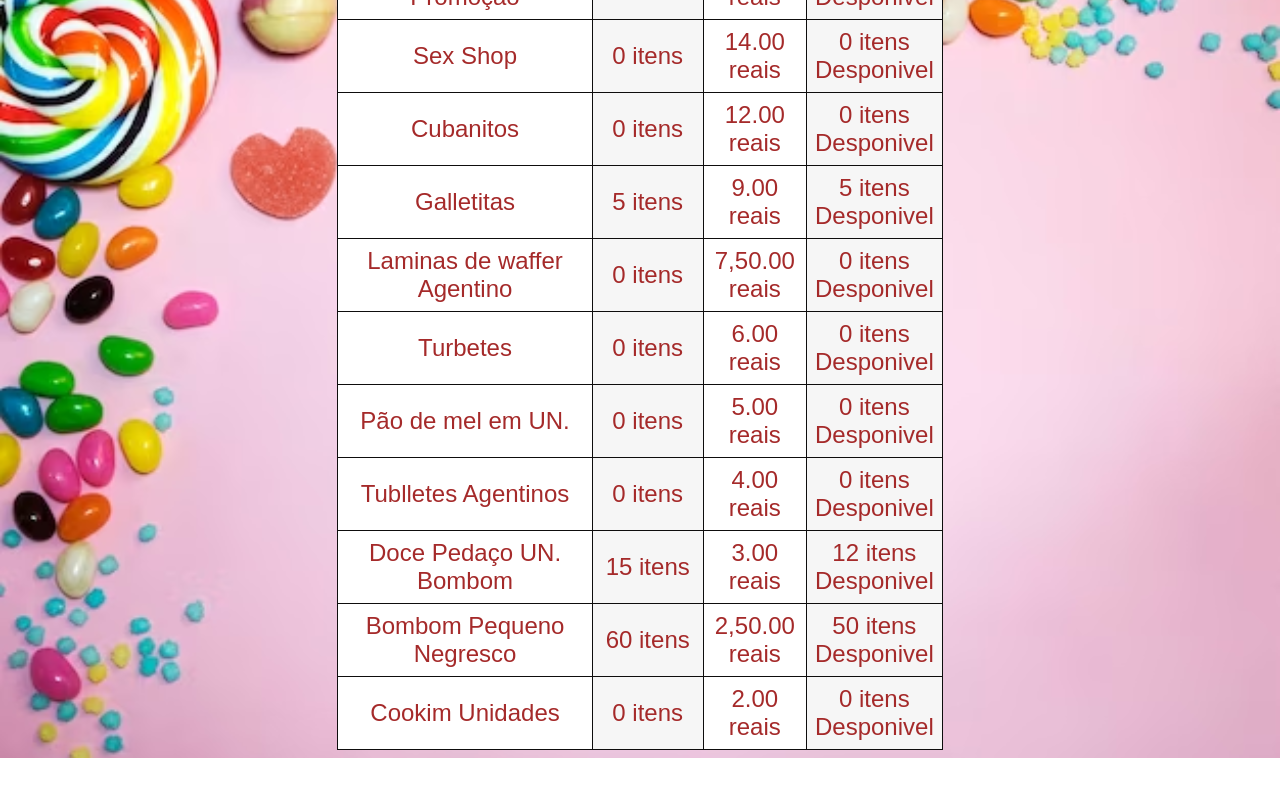
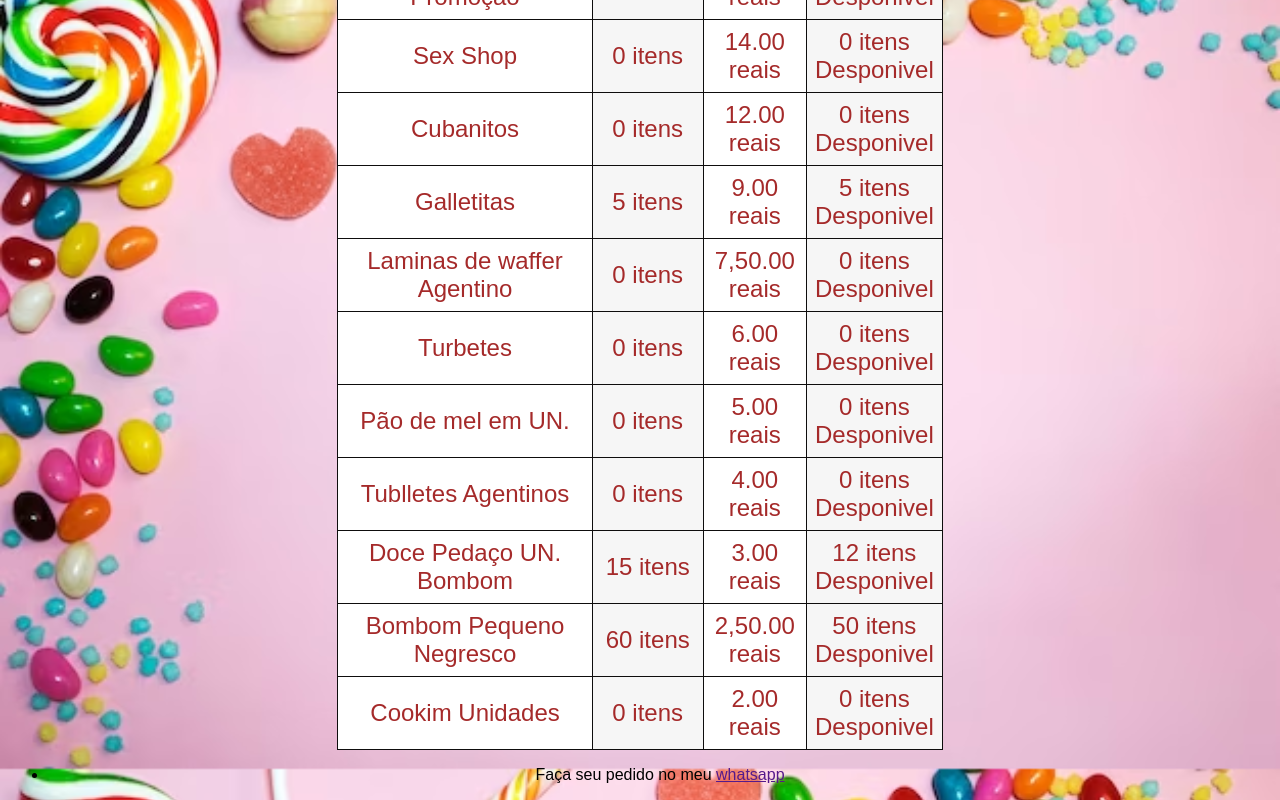
Before and after one commit to oliveira00008/doces-variedades, a plain HTML site: page index.html in a window 1280 px wide. Shown: the part 1789-2589 px from the top of the page. Before the commit the page ends 2547 px from the top, so only its background shows below. Drawn offline with Linux system fonts and the light colour scheme.

Commit message:
atualisei00.1

```diff
--- a/index.html
+++ b/index.html
@@ -268,6 +268,11 @@
             </tbody>
         </table>
     </div>
+    <ul>
+        <li>
+             Faça seu pedido no meu <a href="" target="_blank"  >whatsapp</a>
+        </li>
+    </ul>
 
 </body>
 </html>
```
Also changed, not shown: imagens/-icone-do-whatsapp_.avif (added).
